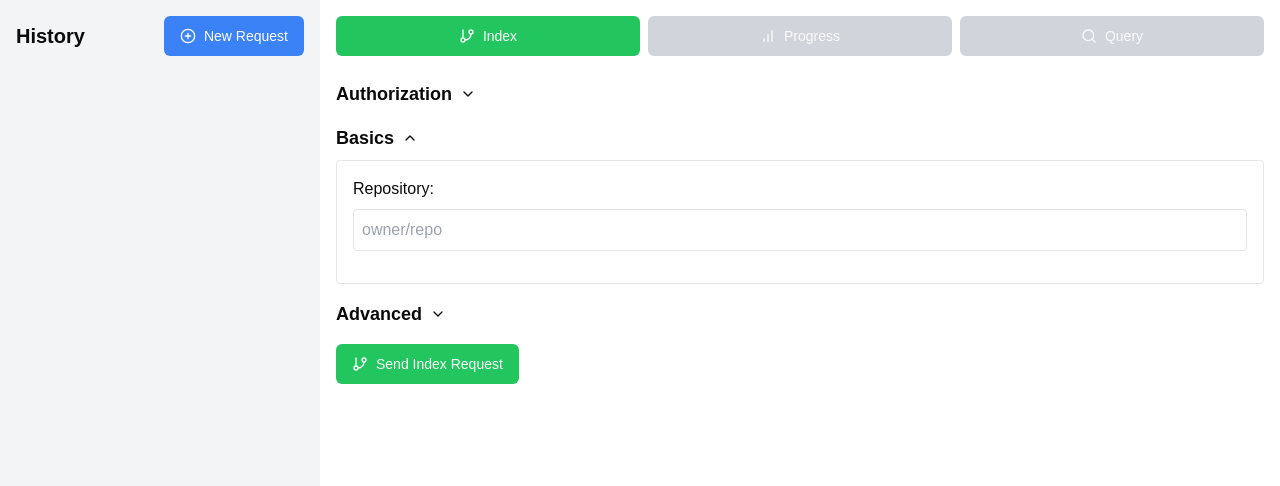
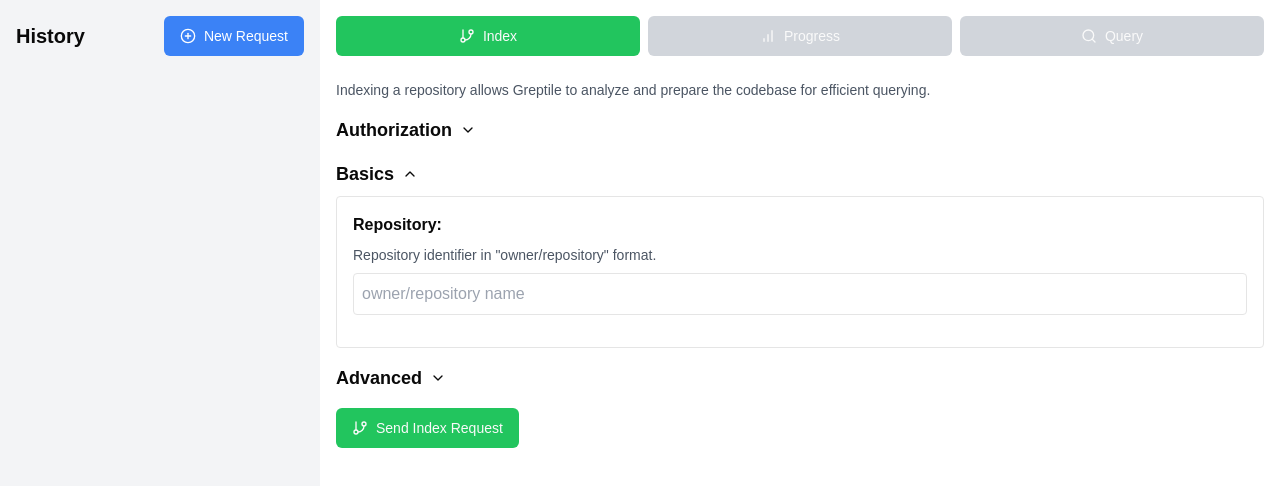
Before and after one commit to achen2089/greptile-playground, a Next.js app: page /playground in a window 1280 px wide. Shown: the top 486 px of the page. Built offline with nearby package versions, Linux system fonts and the light colour scheme.

Commit message:
add labels and descriptions

```diff
--- a/components/playground-form.tsx
+++ b/components/playground-form.tsx
@@ -20,8 +20,8 @@ export default function PlaygroundForm({
   const [showAuth, setShowAuth] = useState(false);
   const [showBasics, setShowBasics] = useState(true);
   const [showAdvanced, setShowAdvanced] = useState(false);
-  const [remote, setRemote] = useState('github');
-  const [branch, setBranch] = useState('main');
+  const [remote, setRemote] = useState('');
+  const [branch, setBranch] = useState('');
   const [reload, setReload] = useState(false);
   const [notify, setNotify] = useState(false);
   const [messages, setMessages] = useState<{id: string, content: string, role: string}[]>([]);
@@ -35,8 +35,8 @@ export default function PlaygroundForm({
       setRepository('');
       setQuery('');
       setErrors({});
-      setRemote('github');
-      setBranch('main');
+      setRemote('');
+      setBranch('');
       setReload(false);
       setNotify(false);
       setMessages([]);
@@ -185,13 +185,21 @@ export default function PlaygroundForm({
         </Button>
       </div>
       <div className="mb-4">
+        <p className="text-sm text-gray-600">
+          {action === 'index' && "Indexing a repository allows Greptile to analyze and prepare the codebase for efficient querying."}
+          {action === 'progress' && "Checking indexing progress lets you know the current status of the indexing process for a repository."}
+          {action === 'query' && "Querying allows you to ask questions about the indexed codebase and receive relevant information."}
+        </p>
+      </div>
+      <div className="mb-4">
         <h3 className="text-lg font-semibold mb-2 flex items-center cursor-pointer" onClick={() => setShowAuth(!showAuth)}>
           Authorization {showAuth ? <ChevronUp className="w-4 h-4 ml-2" /> : <ChevronDown className="w-4 h-4 ml-2" />}
         </h3>
         {showAuth && (
           <div className="mt-2 p-4 border rounded">
             <div className="mb-4">
-              <label className="block mb-2">Greptile API Key:</label>
+              <label className="block mb-2"><strong>Greptile API Key:</strong></label>
+              <p className="text-sm text-gray-600 mb-2">Click <a href="https://app.greptile.com/" target="_blank" rel="noopener noreferrer" className="text-blue-500 hover:underline">here</a> to get your Greptile key. You will need to log in via GitHub or Microsoft.</p>
               <input
                 value={greptileApiKey}
                 onChange={(e) => setGreptileApiKey(e.target.value)}
@@ -200,7 +208,8 @@ export default function PlaygroundForm({
               {errors.greptileApiKey && <p className="text-red-500">{errors.greptileApiKey}</p>}
             </div>
             <div className="mb-4">
-              <label className="block mb-2">GitHub Access Token:</label>
+              <label className="block mb-2"><strong>GitHub Access Token:</strong></label>
+              <p className="text-sm text-gray-600 mb-2">Click <a href="https://github.com/settings/tokens" target="_blank" rel="noopener noreferrer" className="text-blue-500 hover:underline">here</a> to get your GitHub access token.</p>
               <input
                 value={githubAccessToken}
                 onChange={(e) => setGithubAccessToken(e.target.value)}
@@ -218,19 +227,21 @@ export default function PlaygroundForm({
         {showBasics && (
           <div className="mt-2 p-4 border rounded">
             <div className="mb-4">
-              <label className="block mb-2">Repository:</label>
+              <label className="block mb-2"><strong>Repository:</strong></label>
+              <p className="text-sm text-gray-600 mb-2">Repository identifier in &quot;owner/repository&quot; format.</p>
               <input
                 type="text"
                 value={repository}
                 onChange={(e) => setRepository(e.target.value)}
                 className="w-full p-2 border rounded"
-                placeholder="owner/repo"
+                placeholder="owner/repository name"
               />
               {errors.repository && <p className="text-red-500">{errors.repository}</p>}
             </div>
             {action === 'query' && (
               <div className="mb-4">
-                <label className="block mb-2">Query:</label>
+                <label className="block mb-2"><strong>Query:</strong></label>
+                <p className="text-sm text-gray-600 mb-2">Enter your query here. Be specific and include any relevant context.</p>
                 <textarea
                   value={query}
                   onChange={(e) => setQuery(e.target.value)}
@@ -252,7 +263,10 @@ export default function PlaygroundForm({
           {showAdvanced && (
             <div className="mt-2 p-4 border rounded">
               <div className="mb-4">
-                <label className="block mb-2">Remote:</label>
+                <label className="block mb-2"><strong>Remote:</strong></label>
+                <p className="text-sm text-gray-600 mb-2">
+                  Supported values are &quot;github&quot; or &quot;gitlab&quot;.
+                </p>
                 <input
                   type="text"
                   value={remote}
@@ -262,7 +276,8 @@ export default function PlaygroundForm({
                 />
               </div>
               <div className="mb-4">
-                <label className="block mb-2">Branch:</label>
+                <label className="block mb-2"><strong>Branch:</strong></label>
+                <p className="text-sm text-gray-600 mb-2">Branch name. Optional, defaults to repository&apos;s default branch.</p>
                 <input
                   type="text"
                   value={branch}
@@ -272,6 +287,7 @@ export default function PlaygroundForm({
                 />
               </div>
               <div className="mb-4">
+                <p className="text-sm text-gray-600 mb-2">If false, won&apos;t reprocess if previously successful. Optional, default true.</p>
                 <label className="flex items-center">
                   <input
                     type="checkbox"
@@ -279,10 +295,11 @@ export default function PlaygroundForm({
                     onChange={(e) => setReload(e.target.checked)}
                     className="mr-2"
                   />
-                  Reload
+                  <strong>Reload</strong>
                 </label>
               </div>
               <div className="mb-4">
+                <p className="text-sm text-gray-600 mb-2">If true, will notify you when indexing is complete. Optional, default false.</p>
                 <label className="flex items-center">
                   <input
                     type="checkbox"
@@ -290,7 +307,7 @@ export default function PlaygroundForm({
                     onChange={(e) => setNotify(e.target.checked)}
                     className="mr-2"
                   />
-                  Notify
+                  <strong>Notify</strong>
                 </label>
               </div>
             </div>
@@ -305,7 +322,8 @@ export default function PlaygroundForm({
           {showAdvanced && (
             <div className="mt-2 p-4 border rounded">
               <div className="mb-4">
-                <label className="block mb-2">Messages:</label>
+                <label className="block mb-2"><strong>Messages:</strong></label>
+                <p className="text-sm text-gray-600 mb-2">List of chat messages until now. For a single query, include only one entry in the list with a natural language query.</p>
                 {messages.map((message, index) => (
                   <div key={message.id} className="mb-2 p-2 border rounded">
                     <input
@@ -343,7 +361,8 @@ export default function PlaygroundForm({
                 </Button>
               </div>
               <div className="mb-4">
-                <label className="block mb-2">Repositories:</label>
+                <label className="block mb-2"><strong>Repositories:</strong></label>
+                <p className="text-sm text-gray-600 mb-2">List of repos that Greptile should reference while answering your question.</p>
                 {repositories.map((repo, index) => (
                   <div key={index} className="mb-2 p-2 border rounded">
                     <input
@@ -379,7 +398,8 @@ export default function PlaygroundForm({
                 </Button>
               </div>
               <div className="mb-4">
-                <label className="block mb-2">Session ID:</label>
+                <label className="block mb-2"><strong>Session ID:</strong></label>
+                <p className="text-sm text-gray-600 mb-2">Optional, defaults to a new session. Only use this if you intend to need to retrieve chat history later.</p>
                 <input
                   type="text"
                   value={sessionId}
@@ -389,6 +409,7 @@ export default function PlaygroundForm({
                 />
               </div>
               <div className="mb-4">
+                <p className="text-sm text-gray-600 mb-2">Optional, default false.</p>
                 <label className="flex items-center">
                   <input
                     type="checkbox"
@@ -400,6 +421,7 @@ export default function PlaygroundForm({
                 </label>
               </div>
               <div className="mb-4">
+                <p className="text-sm text-gray-600 mb-2">Optional, default false. Genius requests are smarter but 8-10 seconds slower, great for complex usecases like reviewing PR and updating technical docs.</p>
                 <label className="flex items-center">
                   <input
                     type="checkbox"
```
